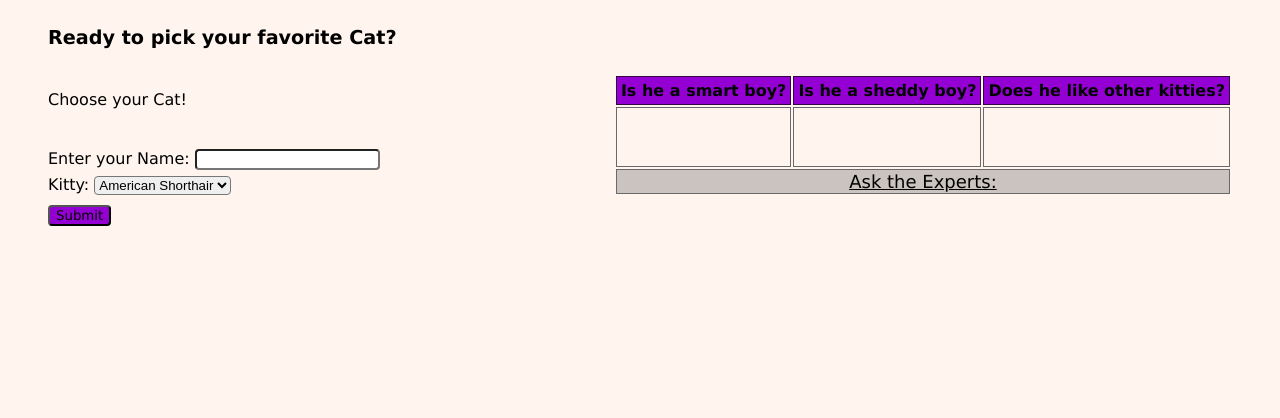
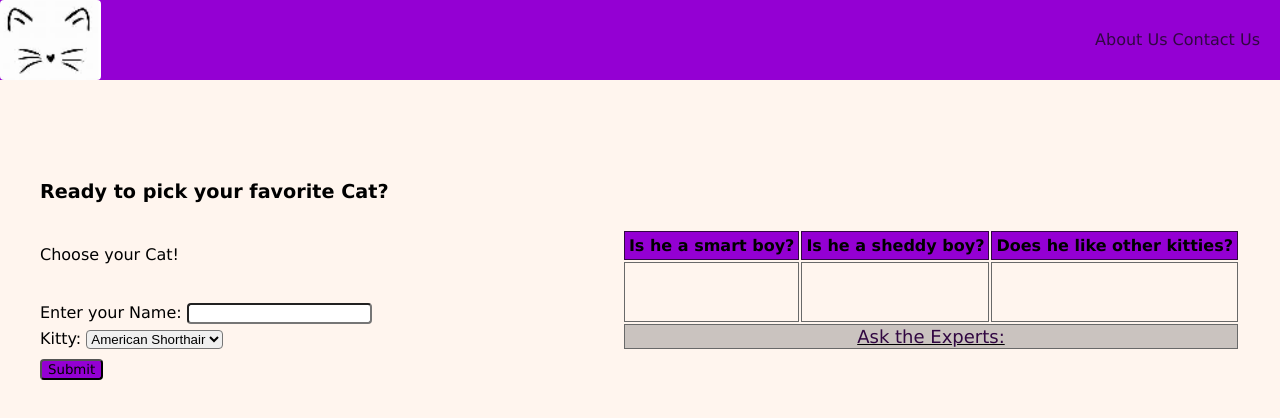
Before and after one commit to tawneejoneskell/CatProject, a website built with webpack: page src/index.html in a window 1280 px wide. Built offline with nearby package versions, Linux system fonts and the light colour scheme.

Commit message:
created navigation bar

```diff
--- a/src/index.css
+++ b/src/index.css
@@ -1,15 +1,13 @@
-div {
-    background-color:#fff5ee;
-    border-radius: 4px;
-
-}
 #container{
     margin-left: 40px;
+    margin-top: 100px;
 }
-Body {
+body {
     background-color: #fff5ee;
     font-family: 'Lucida Sans';
     font-size: medium;
+    margin: 0;
+    padding: 0;
 }
 @keyframes colorAnim {
     from {color:#9400d3;}
@@ -25,6 +23,31 @@ Body {
 h4 {
     font-family: 'Lucida Sans';
     font-size: larger;
+}
+.menuItems{
+    align-content: center;
+    align-items: center;
+
+}
+#navBar {
+    display: flex;
+    justify-content: space-between;
+    height: 80px;
+    width: 100%;
+    background-color: #9400d3;
+    line-height: 80px;
+}
+#navText {
+    margin-right: 20px;
+}
+span {
+    list-style-type: none;
+    font-family: Lucida Sans;
+    color: #310742;
+
+}
+li {
+    display: inline;
 }
 table{
     border-radius: 4px;
@@ -53,6 +76,9 @@ img {
     border-radius: 4px;
     width: auto;
     height: auto;
+}
+#logoImage{
+
 }
 p {
    color:black
--- a/src/index.html
+++ b/src/index.html
@@ -3,6 +3,7 @@
 <!-- navigation bar should consist of a logo (you can design) in the upper-left-hand corner, at least 2 clickable links which we will make
 interactive via JS and turn into drop-down menus. Try to use drop-shadows, box-radius and other css themes to make the navigation bar look
 more not 90s looking. -->
+
 <head>
     <meta charset="ISO-8859-1">
     <link rel="stylesheet" href="./index.css">
@@ -10,9 +11,16 @@ more not 90s looking. -->
 </head>
 
 <body ID="body">
+    <div ID="navBar">
+        <img ID="logoImage" src="../Images/catlogo.PNG" />
+    <div ID="navText">
+        <span> About Us</span>
+        <span> Contact Us </span>
+    </div>
+</div>
     <div ID="container">
         <h4 ID="header"> Ready to pick your favorite Cat?</h4>
-        <div ID = "contentContainer">
+        <div ID="contentContainer">
             <div ID="paragraphContainer">
                 <p> Choose your Cat!</p>
             </div>
@@ -29,7 +37,8 @@ more not 90s looking. -->
                         <td ID="socialCell"></td>
                     </tr>
                     <tr class="thirdRow">
-                <td colspan="3"><a href=https://en.wikipedia.org/wiki/American_Shorthair><span ID="askExperts">Ask the Experts:</span></a></td>
+                        <td colspan="3"><a href=https://en.wikipedia.org/wiki/American_Shorthair><span
+                                    ID="askExperts">Ask the Experts:</span></a></td>
                     </tr>
                 </table>
                 </table>
@@ -38,11 +47,11 @@ more not 90s looking. -->
         <!--
         <a href="https://mysnhu.force.com/mysnhu/s/"> Click here!</a>
         -->
-        <div ID = "formContainer">
+        <div ID="formContainer">
             <form ID="catForm" onSubmit="submitFunction()">
                 <div class="inputAndLabel">
                     <label for="userName">Enter your Name:
-            <input ID="nameInput" type="text" name="nameInput" required/></label>
+                        <input ID="nameInput" type="text" name="nameInput" required /></label>
                 </div>
                 <div class="selectAndLabel">
                     <label for="catMenu">Kitty:</label>
@@ -58,7 +67,7 @@ more not 90s looking. -->
         <div ID="imageContainer"></div>
     </div>
 
-    <script src="../dist/bundle.js" ></script>
+    <script src="../dist/bundle.js"></script>
 </body>
 
 </html>
```
Also changed, not shown: Images/catlogo.PNG (added). Lines whose indentation alone changed are shown as unchanged.
